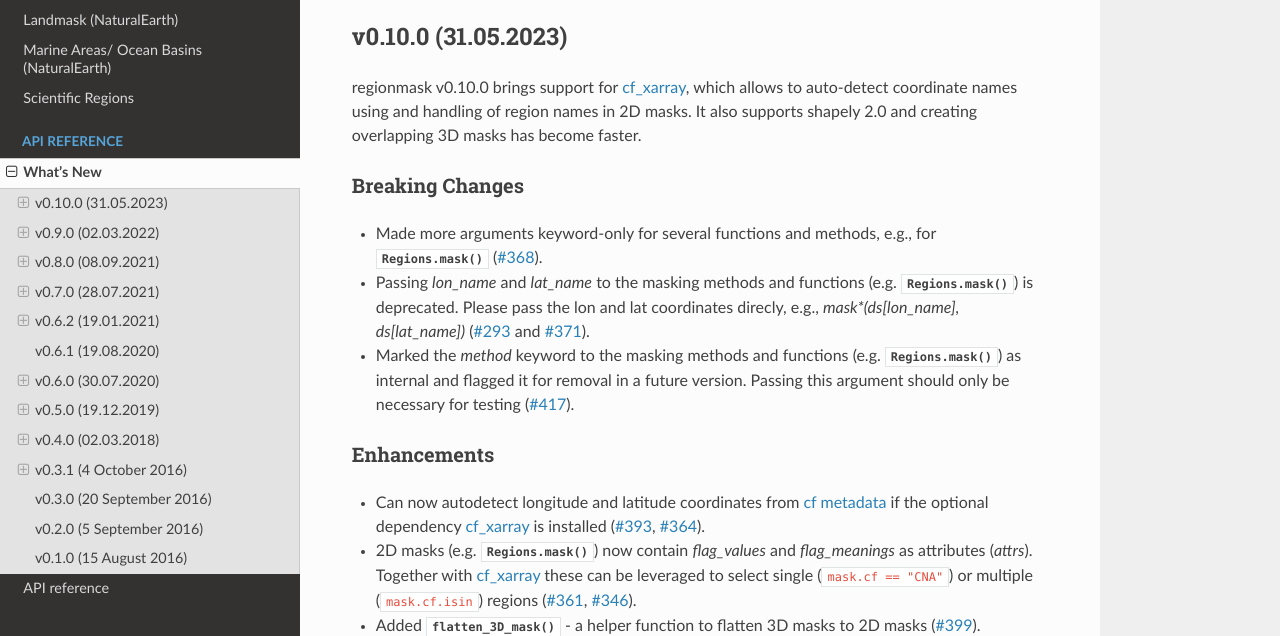
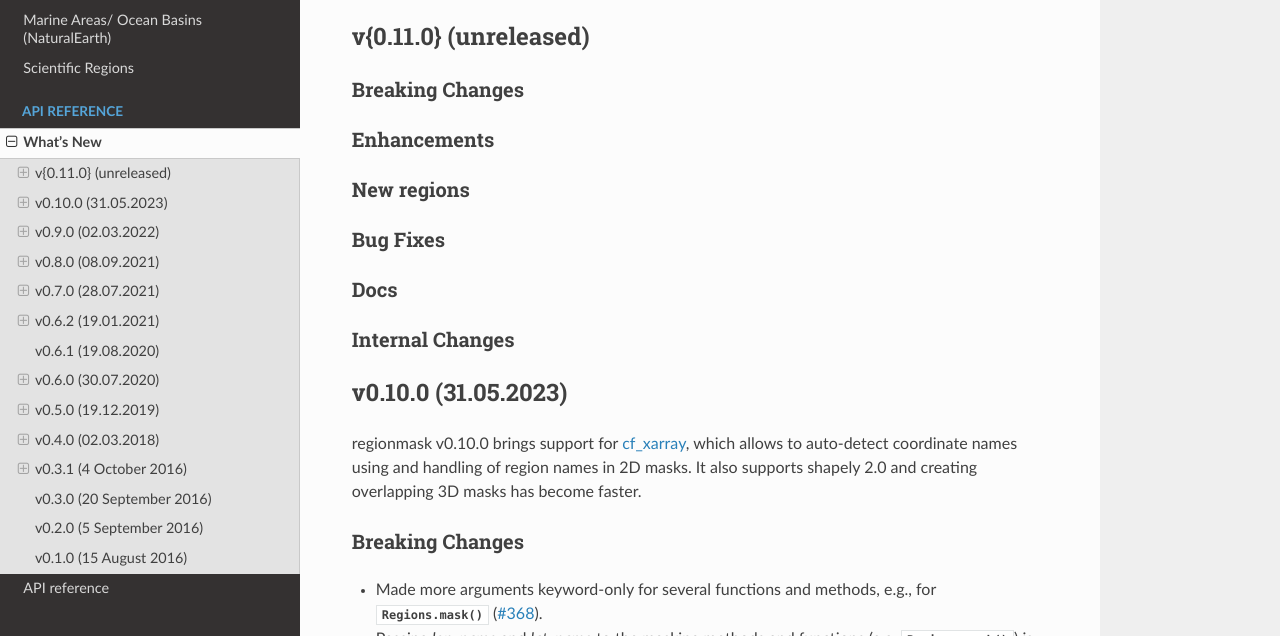
Before and after one commit to regionmask/regionmask, a Sphinx documentation site: the page built from docs/whats_new.rst, in a window 1280 px wide and 900 px high, cut to the strip 264-900 px from the top of the window. Built offline with Sphinx 7.4.7 and the Read the Docs theme 2.0.0, drawn with Linux system fonts in a browser that asks for light colours; pages that are not in the unit, such as notebooks, are missing from menus; the version number could not be read and is left out.

```diff
--- a/docs/whats_new.rst
+++ b/docs/whats_new.rst
@@ -8,7 +8,32 @@ What's New
 
     import regionmask
 
-.. _whats-new.0.10.0:
+.. _whats-new.0.11.0:
+
+
+.. _whats-new.{0.11.0}:
+
+v{0.11.0} (unreleased)
+----------------------
+
+Breaking Changes
+~~~~~~~~~~~~~~~~
+
+Enhancements
+~~~~~~~~~~~~
+
+New regions
+~~~~~~~~~~~
+
+Bug Fixes
+~~~~~~~~~
+
+Docs
+~~~~
+
+Internal Changes
+~~~~~~~~~~~~~~~~
+
 
 v0.10.0 (31.05.2023)
 --------------------
```
Also changed, not shown: HOW_TO_RELEASE.md (+6 -7 lines).
